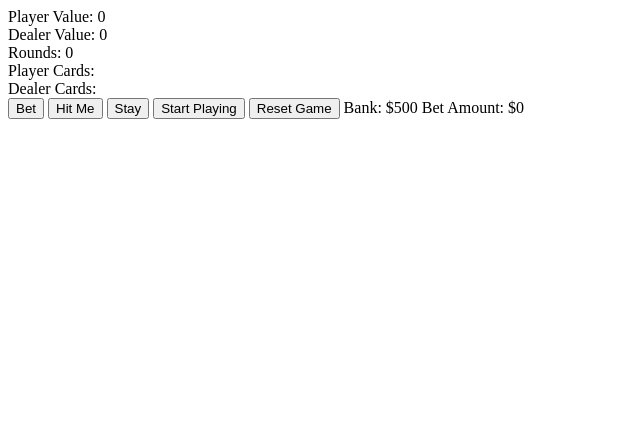
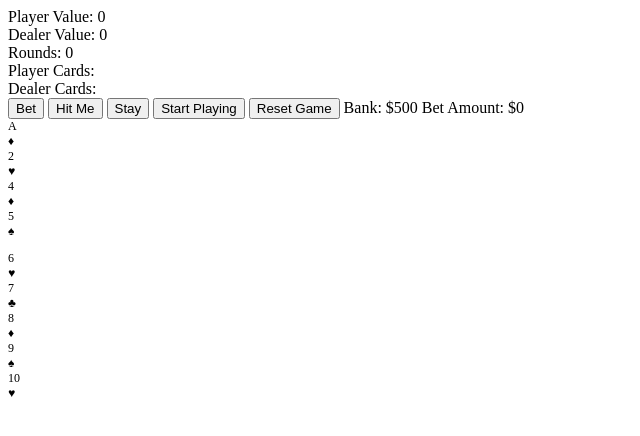
Before and after one commit to edwinc91/blackjack, a plain HTML site: page blackjack.html in a window 1280 px wide. Shown: the whole page, without its empty margins (0-640 px from the left). Drawn offline with nearby package versions, Linux system fonts and the light colour scheme.

```diff
--- a/blackjack.html
+++ b/blackjack.html
@@ -19,11 +19,31 @@
       <!-- <input type="button" id="DoubleDown" class="inactive" Value="Double Down"> -->
       <!-- <input type="button" id="Split" class="inactive" Value="Split"> -->
       <input type="button" id="Start" Value="Start Playing">
-      <input type="button" id="NewRound" class = "hidden" Value="New Round">
+      <input type= "button" id="NewRound" class="hidden" Value="New Round">
       <input type="button" id="Reset" Value="Reset Game">
       <span>Bank: $</span><span class="Bank">500</span>
       <span>Bet Amount: $</span><span class="BetAmount">0</span>
     </div>
+    <div class="cardstack" style="font-size: 12px;">
+      <div class="card rankAD">A <br/> &diams;</div>
+      <div class="card rank2H">2 <br/> &hearts;</div>
+      <!-- <div class="card rank3C">3 <br/> &clubs;</div> -->
+      <div class="card rank4D">4 <br/> &diams;</div>
+      <div class="card rank5S">5 <br/> &spades;</div></p>
+    </div>
+      <div class="cardstack" style="font-size: 12px;">
+      <div class="card rank6H">6 <br/> &hearts;</div>
+      <div class="card rank7C">7 <br/> &clubs;</div>
+      <div class="card rank8D">8 <br/> &diams;</div>
+      <div class="card rank9S">9 <br/> &spades;</div>
+      <div class="card rank10H">10 <br/> &hearts;</div></p>
+    </div>
+      <!-- <div
+      class="cardstack" style="font-size: 12px;"><div
+      class="card rankJC">J <br/> &clubs;</div><div
+      class="card rankQD">Q <br/> &diams;</div><div
+      class="card rankKS">K <br/> &spades;</div>
+    </div> -->
     <script src="blackjack.js"></script>
   </body>
 </html>
```
